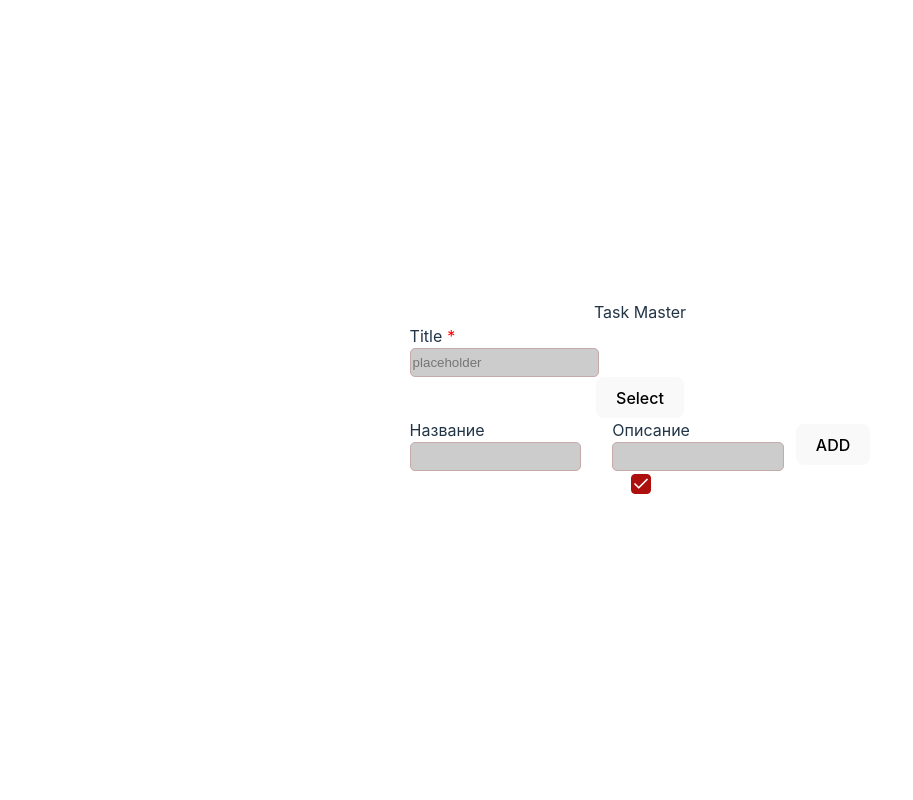
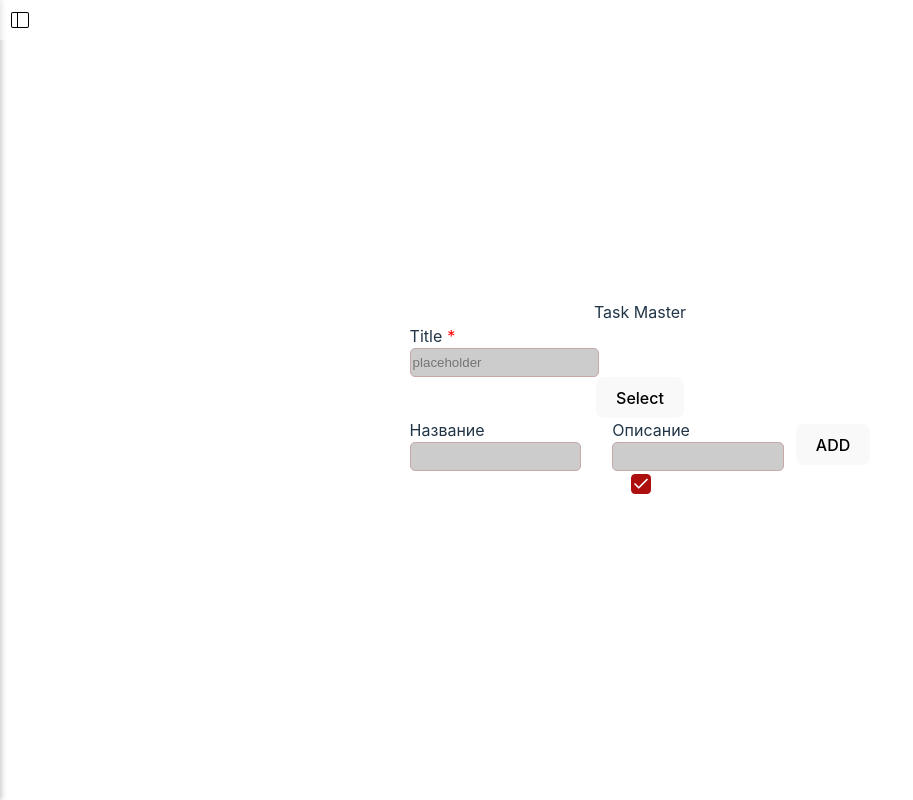
Before and after one commit to SimonyanGreta/taskmaster, a React (Vite) app: page / in a window 1280 px wide. Shown: the whole page, without its empty margins (0-913 px from the left). Built offline with nearby package versions, Linux system fonts and the light colour scheme.

Commit message:
add drawer component, fix checkbox

```diff
--- a/src/App.tsx
+++ b/src/App.tsx
@@ -3,10 +3,16 @@ import {Button} from "./shared/ui/Button";
 import {InputField} from "./shared/ui/InputField";
 import {useState} from "react";
 import {TodoItem} from "./components";
-import Checkbox from "./shared/ui/Checkbox/Checkbox.tsx";
+import {Checkbox} from "./shared/ui/Checkbox";
+import {Drawer} from "./shared/ui/Drawer";
 
 function App() {
   const [task, setTask] = useState('');
+  const [isDrawerOpen, setDrawerOpen] = useState(false);
+
+  const toggleDrawer = () => {
+    setDrawerOpen((prev) => !prev);
+  };
 
   return (
     <>
@@ -23,9 +29,13 @@ function App() {
       <Button>Select</Button>
 
       <div>
-        <TodoItem />
+        <TodoItem/>
       </div>
-      <Checkbox onChange={() => {}} checked={true} />
+      <Checkbox onChange={() => {}} checked={true}/>
+
+      <Drawer isOpen={isDrawerOpen} onToggle={toggleDrawer}>
+        <h2>Содержимое</h2>
+      </Drawer>
     </>
   )
 }
--- a/src/shared/ui/Checkbox/Checkbox.tsx
+++ b/src/shared/ui/Checkbox/Checkbox.tsx
@@ -11,7 +11,7 @@ interface CheckboxProps {
   onClick?: any;
 }
 
-export default function Checkbox({
+export const Checkbox = ({
     label = null,
     disable = false,
     leftLabel = false,
@@ -19,7 +19,7 @@ export default function Checkbox({
     addClass = '',
     checked = false,
     onClick = () => {},
-}: CheckboxProps) {
+}: CheckboxProps)=> {
   return (
     <label
       className={[
--- /dev/null
+++ b/src/shared/ui/Drawer/Drawer.module.scss
@@ -0,0 +1,44 @@
+.drawer {
+  position: fixed;
+  top: 0;
+  left: 0;
+  height: 100vh;
+  width: var(--sidebar-width, 280px);
+  background: #fff;
+  box-shadow: 2px 0 5px rgba(0, 0, 0, 0.2);
+  transform: translateX(-100%);
+  transition: transform 0.3s ease;
+  display: flex;
+  flex-direction: column;
+  z-index: 1000;
+}
+
+.drawer.open {
+  transform: translateX(0);
+}
+
+.content {
+  flex: 1;
+  overflow-y: auto;
+  padding: 16px;
+  box-sizing: border-box;
+  color: var(--black);
+}
+
+.toggleButton {
+  position: absolute;
+  top: 0;
+  left: calc(var(--sidebar-width, 280px));
+  width: 40px;
+  height: 40px;
+  border-radius: 0 10% 10% 0 ;
+  display: flex;
+  align-items: center;
+  justify-content: center;
+  cursor: pointer;
+  z-index: 1100;
+}
+
+.toggleButton:hover {
+  background: rgba(255, 255, 255, 0.5);
+}
--- /dev/null
+++ b/src/shared/ui/Drawer/Drawer.tsx
@@ -0,0 +1,25 @@
+import React from 'react';
+import styles from './Drawer.module.scss';
+import sidebarIcon from '../../../assets/Icon/sidebar.svg';
+
+type DrawerProps = {
+  isOpen: boolean;
+  onToggle: () => void;
+  children: React.ReactNode;
+};
+
+export const Drawer: React.FC<DrawerProps> = ({ isOpen, onToggle, children }) => {
+  return (
+    <div
+      className={`${styles.drawer} ${isOpen ? styles.open : ''}`}
+      style={{ '--sidebar-width': '280px' } as React.CSSProperties}
+    >
+      <div className={styles.toggleButton} onClick={onToggle}>
+        <img src={sidebarIcon} alt="ToggleSidebar" />
+      </div>
+      <div className={styles.content}>
+        {children}
+      </div>
+    </div>
+  );
+};
--- /dev/null
+++ b/src/shared/ui/Drawer/index.ts
@@ -0,0 +1 @@
+export * from './Drawer';
```
Also changed, not shown: src/assets/Icon/sidebar.svg (added).
